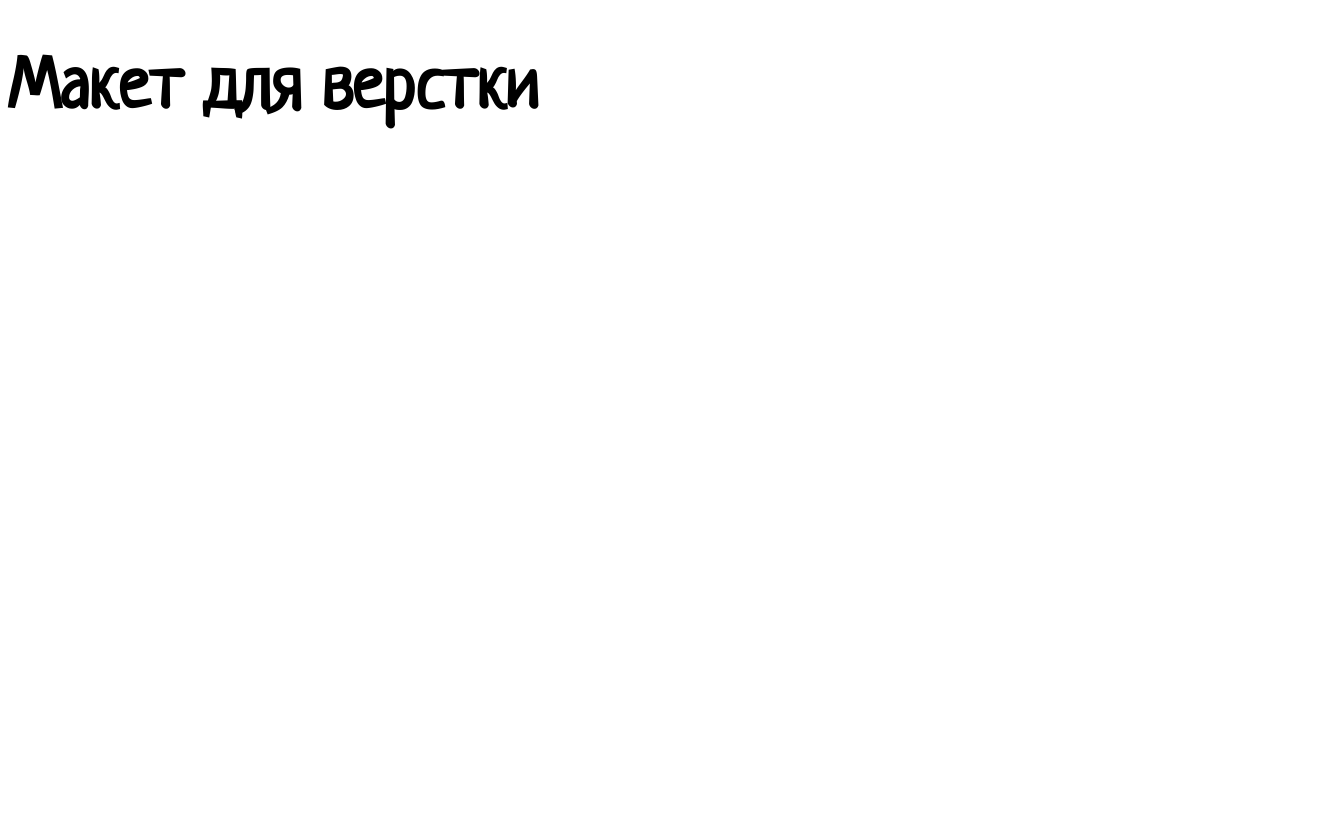
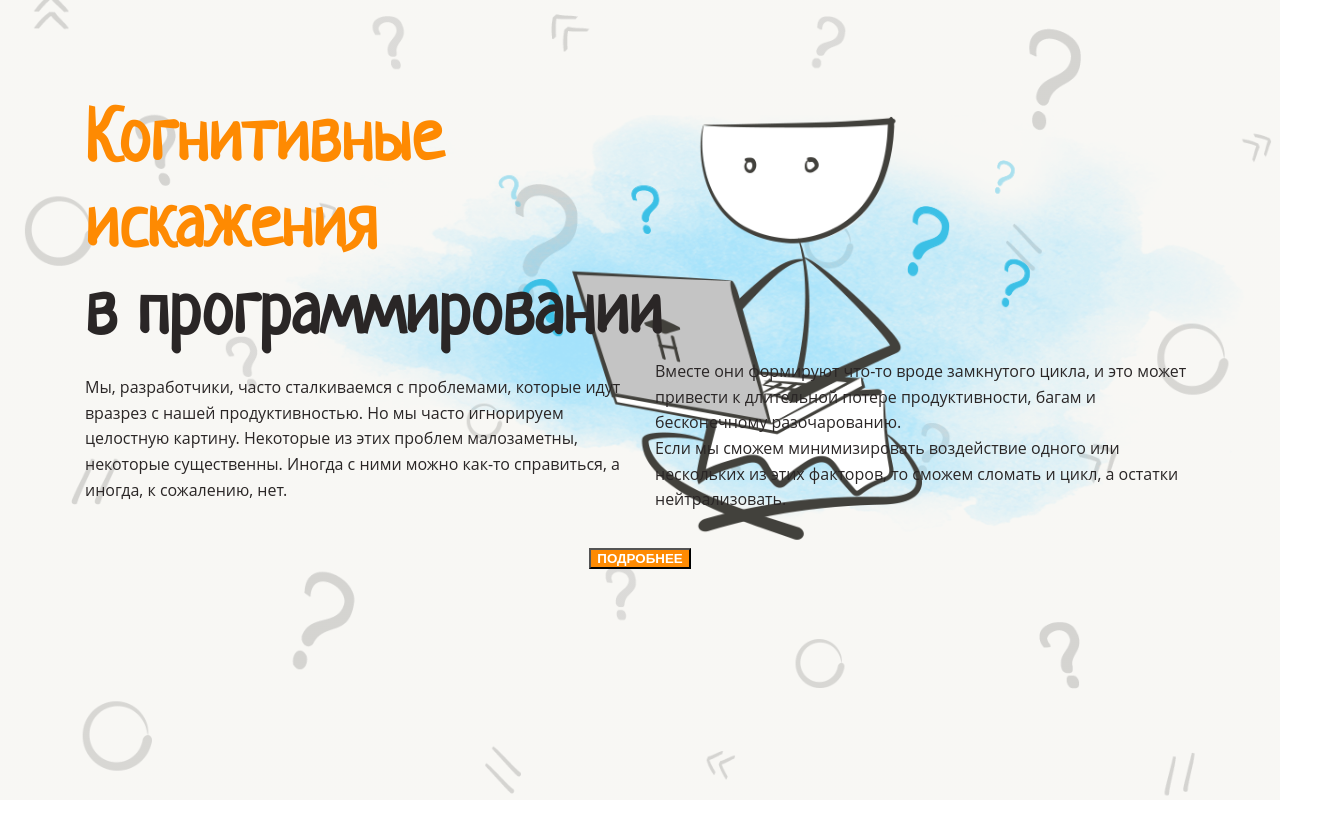
Before and after one commit to antonSyomin/layout-designer-project-58, a website: page src/index.html in a window 1280 px wide. Shown: the whole page, 1342 px wide, since content can reach past the window. Before the commit the page ends 800 px from the top, so only its background shows below. Drawn offline with Linux system fonts and the light colour scheme; a web font is replaced by a local one.

Commit message:
Что не так?

```diff
--- a/src/index.html
+++ b/src/index.html
@@ -9,17 +9,24 @@
     <link rel="stylesheet" href="styles/style.css">
 </head>
 <body>
-    <header>
-        <h1>Макет для верстки</h1>
+    <img src="../src/images/main.png" alt="Section1">
+    <header class="header">
+        <section class="container">
+            <h1><span class="orange">Когнитивные<br>искажения</span><br>в программировании</h1>
+            <div class="column">
+                <p>Мы, разработчики, часто сталкиваемся с проблемами, которые идут вразрез с нашей продуктивностью. Но мы часто игнорируем целостную картину. Некоторые из этих проблем малозаметны, некоторые существенны. Иногда с ними можно как-то справиться, а иногда, к сожалению, нет.</p>
+                <p>Вместе они формируют что-то вроде замкнутого цикла, и это может привести к длительной потере продуктивности, багам и бесконечному разочарованию. <br> Если мы сможем минимизировать воздействие одного или нескольких из этих факторов, то сможем сломать и цикл, а остатки нейтрализовать.</p>
+            </div>
+            <button>ПОДРОБНЕЕ</button>
+        </section>
     </header>
-    <main>
-        <section></section>
+    <main class="main">
         <section></section>
         <section></section>
         <section></section>
         <section></section>
         <section></section>
     </main>
-    <footer></footer>
+    <footer class="footer"></footer>
 </body>
 </html>
--- a/src/styles/style.css
+++ b/src/styles/style.css
@@ -1,19 +1,11 @@
 @font-face {
   font-family: 'Open Sans';
   src: url('../fonts/OpenSans-VariableFont_wdth,wght.ttf') format('truetype');
-  font-size: 16px;
-  line-height: 1.6em;
-  color: #2A2626;
 }
-
 @font-face {
   font-family: 'Neucha';
   src: url('../fonts/Neucha-Regular.ttf') format('truetype');
-  font-size: 16px;
-  line-height: 1.6em;
-  color: #2A2626
 }
-
 :root {
   --white: #fff;
   --translucent-white: #d7ccc0;
@@ -24,32 +16,70 @@
   --brown: #b09a81;
   --blue: #1085c5;
 }
-
-.hello {
-  display: block;
-
-  color: #fff;
+.orange {
+  color: var(--base);
 }
-
+body {
+  font-family: 'Open Sans', sans-serif;
+  font-size: 16px;
+  line-height: 1.6em;
+  color: #2A2626;
+}
+h1, h2, h3 {
+  line-height: 1.2em;
+  font-family: 'Neucha', cursive;
+  margin: 0;
+}
 h1 {
-  font-family: 'Neucha';
-  line-height: 1.2em;
+  z-index: 2;
+  text-align: left;
   font-size: 72px;
 }
-
 h2 {
-  font-family: 'Neucha';
   font-size: 60px;
 }
-
 h3 {
-  font-family: 'Neucha';
   font-size: 34px;
 }
-
-section {
+.container {
+    position: relative;
+}
+section  {
+  max-width: 1110px;
   text-align: center;
-  max-width: 1110px;
-  margin-top: 100px;
-  margin-bottom: 100px;
+  margin: 100px auto;
+  overflow-x: hidden;
 }
+body::before {
+  content: "";
+  position: absolute;
+  top: 0;
+  left: 0;
+  width: 100%;
+  height: 100%;
+  background: linear-gradient(rgba(245, 244, 240, 0.8), rgba(245, 244, 240, 0.8)), url('../images/background.png');
+  background-repeat: no-repeat;
+  background-size: cover;
+  background-position: center;
+  opacity: 0.9;
+  z-index: -1;
+}
+img {
+  position: absolute;
+  height: 525px;
+  top: 55px;
+  right: -62px;
+}
+.column {
+  column-count: 2;
+  column-gap: 30px;
+}
+p {
+  text-align: left;
+}
+button {
+  background-color: var(--base);
+  margin: 24px 12px;
+  font-weight: bold;
+  color: var(--white);
+}
```
